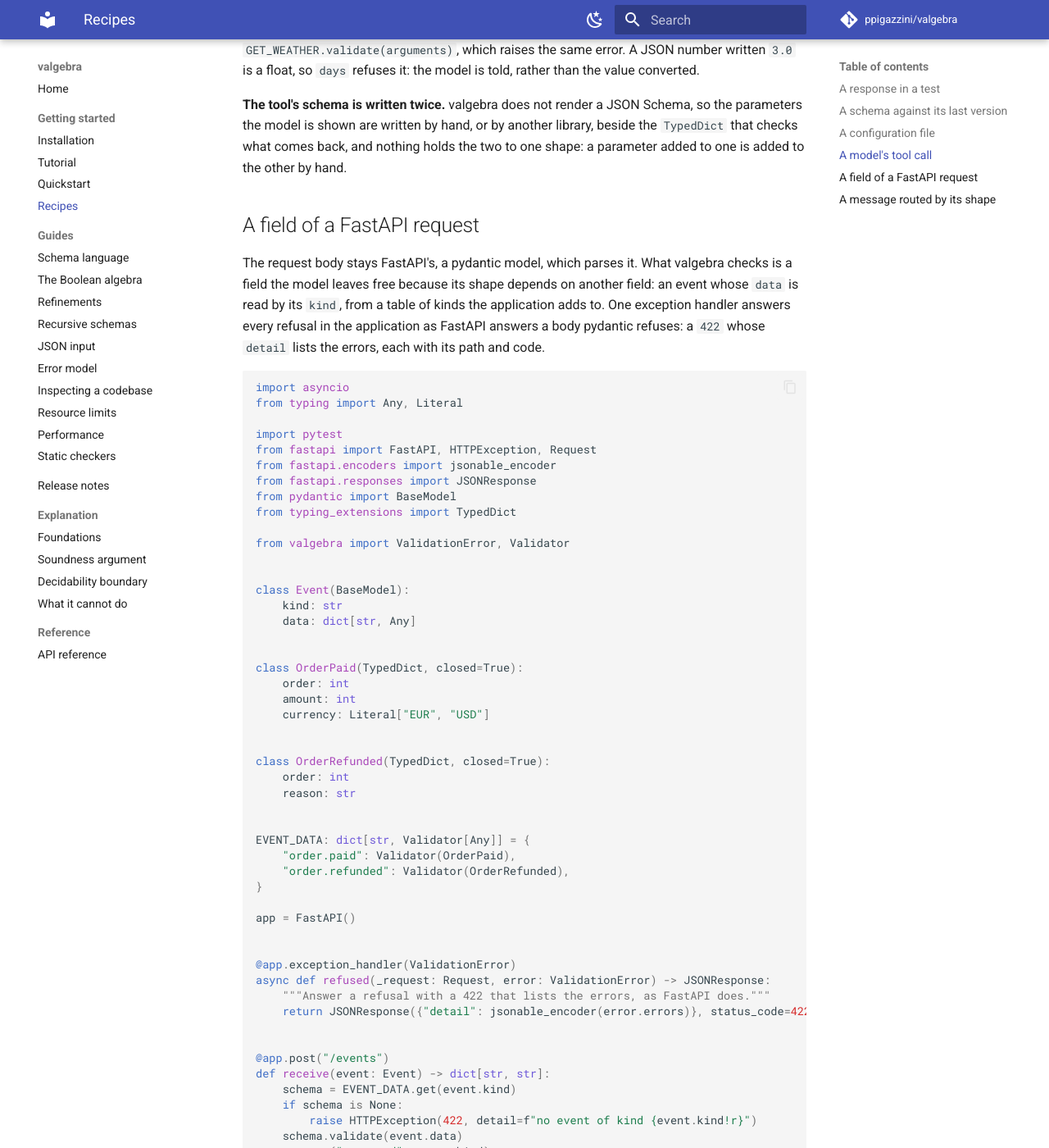
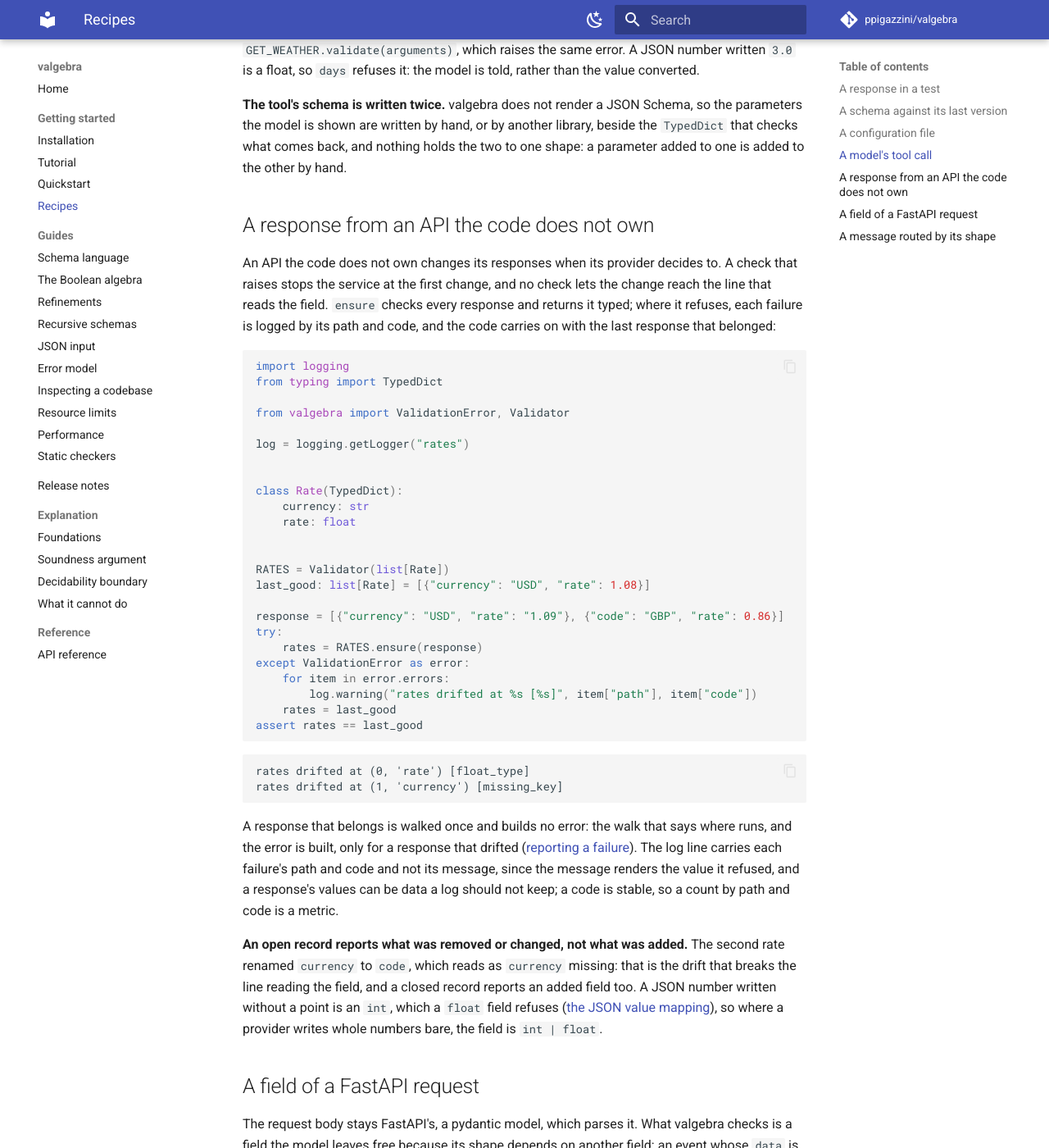
Before and after one commit to ppigazzini/valgebra, an MkDocs documentation site: the page built from docs/19-recipes.md, in a window 1280 px wide and 1400 px high, scrolled down 4564 px. Shown: the whole window at 82% size. Built offline with MkDocs 1.6.1 and Material for MkDocs 9.7.7, drawn with Linux system fonts in a browser that asks for light colours; comment, search, counter and statistics services are not loaded.

Commit message:
docs: a recipe checks a response from an API the code does not own
The recipes page checks every response from a third-party API with `ensure`
and keeps the service running when one drifts: each failure is logged by its
path and code, and the code carries on with the last response that belonged.
A response that belongs is walked once and builds no error; the explaining
walk runs only for one that drifted. The log line carries the code and not the
message, which renders the refused value, and a code is stable enough to count
as a metric.

The page states the limits: an open record reports a field removed or changed
and not one added, so a renamed field reads as the old name missing; and a
JSON number written without a point is an `int`, which a `float` field
refuses, so a field a provider writes whole numbers in is `int | float`.

````diff
--- a/docs/19-recipes.md
+++ b/docs/19-recipes.md
@@ -1,5 +1,5 @@
 ---
-description: Tasks done end to end -- a response in a test, a schema against its last version, a configuration file, a model's tool call, a field of a FastAPI request, a message routed by its shape.
+description: Tasks done end to end -- a response in a test, a schema against its last version, a configuration file, a model's tool call, a response from an API the code does not own, a field of a FastAPI request, a message routed by its shape.
 ---
 
 # Recipes
@@ -241,6 +241,61 @@ so the parameters the model is shown are written by hand, or by another
 library, beside the `TypedDict` that checks what comes back, and nothing holds
 the two to one shape: a parameter added to one is added to the other by hand.
 
+## A response from an API the code does not own
+
+An API the code does not own changes its responses when its provider decides
+to. A check that raises stops the service at the first change, and no check
+lets the change reach the line that reads the field. `ensure` checks every response and
+returns it typed; where it refuses, each failure is logged by its path and
+code, and the code carries on with the last response that belonged:
+
+```python
+import logging
+from typing import TypedDict
+
+from valgebra import ValidationError, Validator
+
+log = logging.getLogger("rates")
+
+
+class Rate(TypedDict):
+    currency: str
+    rate: float
+
+
+RATES = Validator(list[Rate])
+last_good: list[Rate] = [{"currency": "USD", "rate": 1.08}]
+
+response = [{"currency": "USD", "rate": "1.09"}, {"code": "GBP", "rate": 0.86}]
+try:
+    rates = RATES.ensure(response)
+except ValidationError as error:
+    for item in error.errors:
+        log.warning("rates drifted at %s [%s]", item["path"], item["code"])
+    rates = last_good
+assert rates == last_good
+```
+
+```text
+rates drifted at (0, 'rate') [float_type]
+rates drifted at (1, 'currency') [missing_key]
+```
+
+A response that belongs is walked once and builds no error: the walk that says
+where runs, and the error is built, only for a response that drifted
+([reporting a failure](11-performance.md#reporting-a-failure)). The log line
+carries each failure's path and code and not its message, since the message
+renders the value it refused, and a response's values can be data a log should
+not keep; a code is stable, so a count by path and code is a metric.
+
+**An open record reports what was removed or changed, not what was added.** The
+second rate renamed `currency` to `code`, which reads as `currency` missing:
+that is the drift that breaks the line reading the field, and a closed record
+reports an added field too. A JSON number written without a point is an `int`,
+which a `float` field refuses
+([the JSON value mapping](07-json.md#json-to-python-value-mapping)), so where a
+provider writes whole numbers bare, the field is `int | float`.
+
 ## A field of a FastAPI request
 
 The request body stays FastAPI's, a pydantic model, which parses it. What
--- a/mkdocs.yml
+++ b/mkdocs.yml
@@ -124,7 +124,7 @@ plugins:
           - 00-installation.md: Install the package and its build toolchain.
           - 01-tutorial.md: Guided learning path from a scalar schema to an inspected failure.
           - 02-quickstart.md: Condensed feature tour for readers who know the domain.
-          - 19-recipes.md: Tasks done end to end -- a response in a test, a schema against its last version, a configuration file, a model's tool call, a field of a FastAPI request, a message routed by its shape.
+          - 19-recipes.md: Tasks done end to end -- a response in a test, a schema against its last version, a configuration file, a model's tool call, a response from an API the code does not own, a field of a FastAPI request, a message routed by its shape.
         Guides:
           - 03-schema-language.md: Every schema form with its denotation as a set of Python values.
           - 04-algebra.md: The Boolean lattice (union, intersection, complement), the normal form construction builds, and the recipes derived from them.
````
